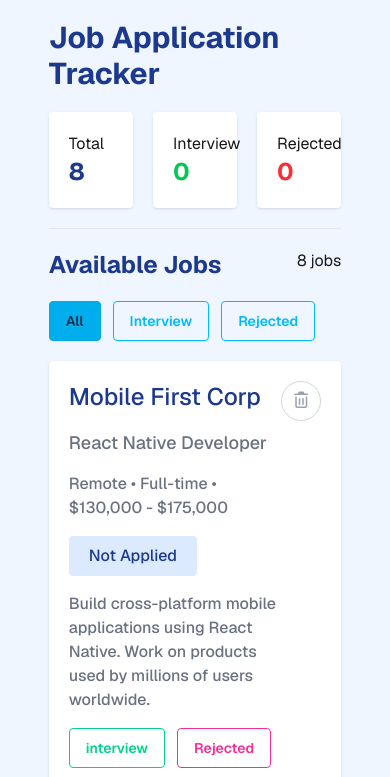
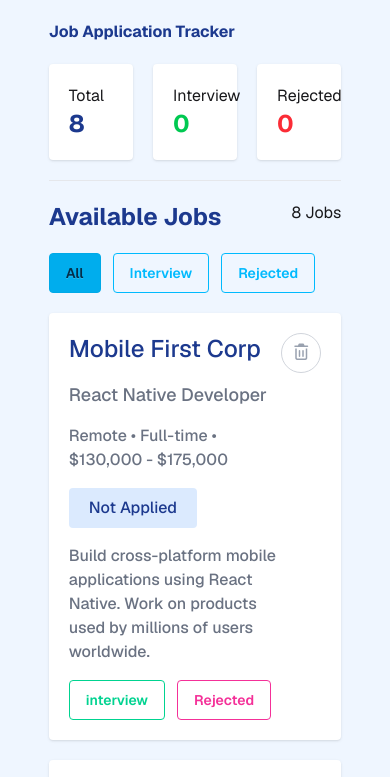
Before and after one commit to mostafijur1126/A4-Job-Tracker, a plain HTML site: page index.html in a window 390 px wide. Both pictures are taken after a click on the button "All". Shown: the top 777 px of the page. Drawn offline with nearby package versions, Linux system fonts and the light colour scheme.

Commit message:
added responsive design

```diff
--- a/index.html
+++ b/index.html
@@ -1,5 +1,5 @@
 <!DOCTYPE html>
-<html lang="en">
+<html lang="en" class="bg-blue-50">
 
 <head>
     <meta charset="UTF-8">
@@ -23,9 +23,9 @@
     </style>
 </head>
 
-<body class="bg-blue-50">
+<body>
     <header class="w-9/12 m-auto sticky z-10">
-        <h1 class="text-3xl text-blue-900 font-bold py-5">Job Application Tracker</h1>
+        <h1 class="md:text-2xl lg:text-3xl text-blue-900 font-bold py-5">Job Application Tracker</h1>
         <div class="grid grid-cols-3 gap-5 pb-5 border-b border-gray-200">
             <div class="bg-white shadow p-5 rounded">
                 <h4>Total</h4>
@@ -45,7 +45,9 @@
         <section id="job-section" class="space-y-5">
             <div class="flex justify-between">
                 <h2 class="text-2xl text-blue-900 font-bold">Available Jobs</h2>
-                <p><span id="job-counter">0</span> jobs</p>
+                <p id="left-job-counter-parent"><span id="job-counter">0</span> Jobs</p>
+                <p id="left-intervew-count-parent" class="hidden"><span id="left-intervew-count">0</span> Jobs</p>
+                <p id="left-rejected-count-parent" class="hidden"><span id="left-rejected-count">0</span> Jobs</p>
             </div>
             <div id="jobs-filtering-btn" class=" flex gap-3">
                 <button onclick="btnToggleing('filter-all-btn')" id="filter-all-btn"
@@ -228,7 +230,7 @@
             </div>
         </section>
 
-        <section id="no-job" class=" hidden">
+        <section id="no-job" class=" hidden mt-5">
             <div class="flex flex-col items-center p-10 py-20 bg-white rounded shadow ">
                 <img class="h-48 w-96 object-contain" src="images/jobs.png" alt="">
                 <h2 class="text-3xl font-bold text-gray-500">No jobs Available</h2>
--- a/js/index.js
+++ b/js/index.js
@@ -8,8 +8,13 @@ const filterRejectedBtn = document.getElementById("filter-rejected-btn");
 
 const totalJobCount = document.getElementById("total-job-count");
 const JobCounter = document.getElementById("job-counter");
+const leftJobCounterParent =document.getElementById("left-job-counter-parent");
 const totalInterviewCount = document.getElementById("total-interview-count");
+const leftIntervewCount =document.getElementById("left-intervew-count");
+const leftIntervewCountParent =document.getElementById("left-intervew-count-parent");
 const totalRejectedCount = document.getElementById("total-rejected-count");
+const leftRejectedCount = document.getElementById("left-rejected-count");
+const leftRejectedCountParent = document.getElementById("left-rejected-count-parent");
 
 const cardContainer = document.getElementById("cards-container");
 const mainContainer = document.querySelector('main');
@@ -27,7 +32,9 @@ function updateCount() {
     totalJobCount.innerText = cardContainer.children.length;
     JobCounter.innerText = cardContainer.children.length;
     totalInterviewCount.innerText = interviewCount.length;
+    leftIntervewCount.innerText = interviewCount.length;
     totalRejectedCount.innerText = rejectedCount.length;
+    leftRejectedCount.innerText = rejectedCount.length;
 
     noJobs.classList.add('hidden');
 
@@ -63,13 +70,22 @@ function btnToggleing(id) {
     if (id == "filter-interview-btn") {
         cardContainer.classList.add('hidden');
         filterSection.classList.remove('hidden');
+        leftIntervewCountParent.classList.remove('hidden');
+        leftRejectedCountParent.classList.add('hidden');
+        leftJobCounterParent.classList.add('hidden');
         renderingIntervewcard();
     } else if (id == "filter-all-btn") {
         cardContainer.classList.remove('hidden');
         filterSection.classList.add('hidden');
+        leftIntervewCountParent.classList.add('hidden');
+        leftRejectedCountParent.classList.add('hidden');
+        leftJobCounterParent.classList.remove('hidden');
     } else if (id == "filter-rejected-btn") {
         cardContainer.classList.add('hidden');
         filterSection.classList.remove('hidden');
+        leftIntervewCountParent.classList.add('hidden');
+        leftRejectedCountParent.classList.remove('hidden');
+        leftJobCounterParent.classList.add('hidden');
         renderingRejectedcard();
     }
     updateCount();
```
